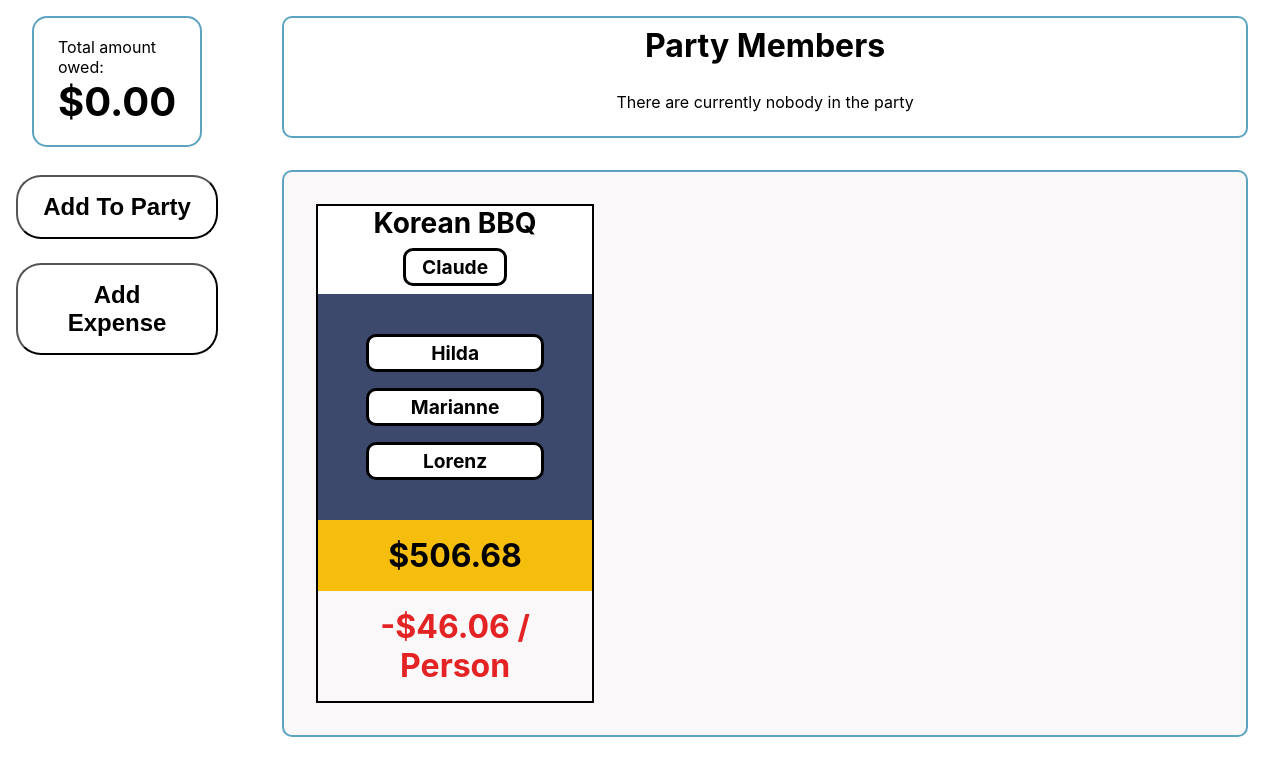
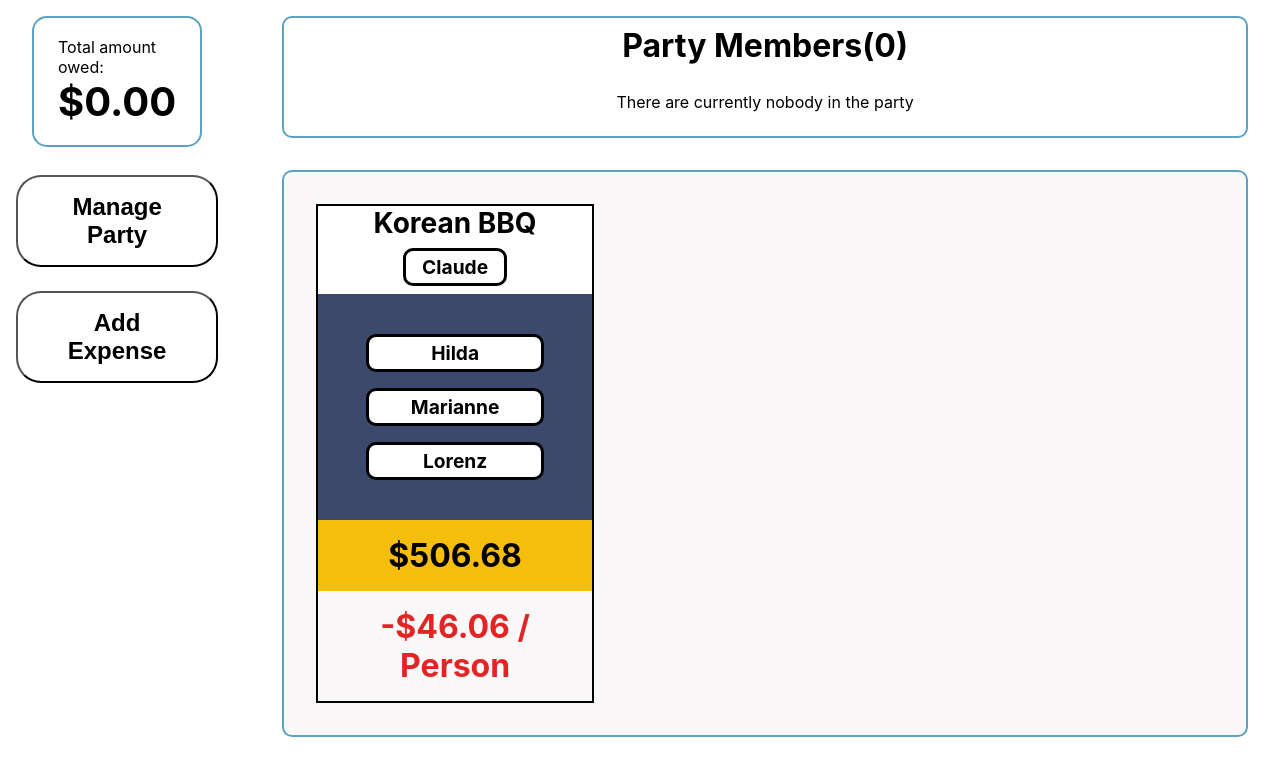
Before and after one commit to WesloTheWeb/SplitBillApp, a React (Create React App) app: page / in a window 1280 px wide. Shown: the top 776 px of the page. Built offline with nearby package versions, Linux system fonts and the light colour scheme.

Commit message:
Added some flair and changes in direction to managing party

```diff
--- a/src/App.js
+++ b/src/App.js
@@ -34,7 +34,7 @@ function App() {
           amount={0.00}
         />
         <Button
-          title='Add to party'
+          title='Manage Party'
           action={openAddToPartyModal}
         />
         {/* <Button title='Edit party' /> */}
--- a/src/containers/AddPartyMembersForm/AddPartyMembersForm.js
+++ b/src/containers/AddPartyMembersForm/AddPartyMembersForm.js
@@ -33,8 +33,12 @@ const AddPartyMembersForm = () => {
 
     return (
         <>
-            <h2>Add Party Members</h2>
-            <p>To add members to your party fill out the form below of their name and click add.</p>
+        {/* Might change component to "ManagePartyForm" if opt for removing members in same modal */}
+            <h2>Manage Party Members</h2>
+            <p>
+                To add members to your party fill out the form below of their name and click add. To remove party members,
+                hover over their name and click the 'x' to delete from the party.
+            </p>
             <form
                 className='formContainer'
                 onSubmit={handleSubmit(onSubmit)}
--- a/src/containers/Party/Party.js
+++ b/src/containers/Party/Party.js
@@ -11,7 +11,7 @@ const Party = () => {
 
     return (
         <section className={poolContainer}>
-            <h2 className="header-text">Party Members</h2>
+            <h2 className="header-text">Party Members({currentParty.length})</h2>
             { currentParty.length > 0 ?
                 currentParty?.map((person, idx) => {
                     return <NameTag
```
